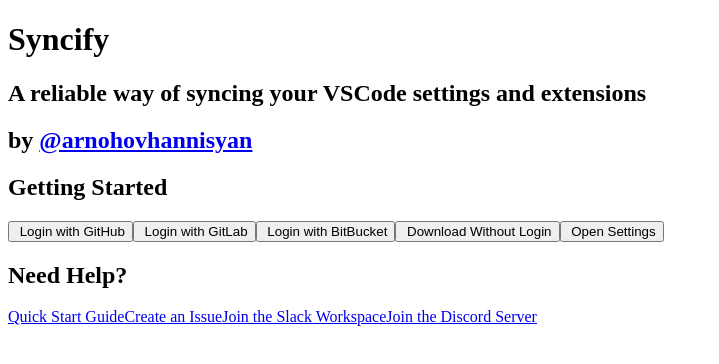
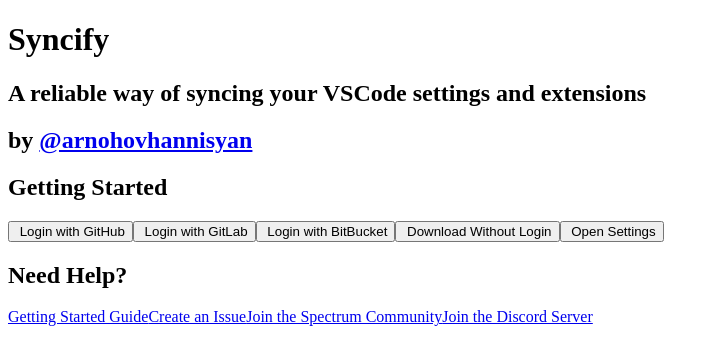
Before and after one commit to arnohovhannisyan/syncify-webviews, a React (Vite) app: page / in a window 1280 px wide. Shown: the top 364 px of the page, without its empty margins (0-719 px from the left). Built offline with nearby package versions, Linux system fonts and the light colour scheme.

Commit message:
Update links

```diff
--- a/src/pages/landing/index.tsx
+++ b/src/pages/landing/index.tsx
@@ -58,9 +58,9 @@ export const LandingPage = (): h.JSX.Element => {
 				<div class={styles.subGrid}>
 					<a
 						class={componentStyles.button}
-						href="https://github.com/arnohovhannisyan/vscode-syncify/wiki/Quick-Start"
+						href="https://arnohovhannisyan.space/vscode-syncify/docs/getting-started/prerequisites"
 					>
-						Quick Start Guide
+						Getting Started Guide
 					</a>
 					<a
 						class={componentStyles.button}
@@ -70,9 +70,9 @@ export const LandingPage = (): h.JSX.Element => {
 					</a>
 					<a
 						class={componentStyles.button}
-						href="https://join.slack.com/t/vscode-syncify/shared_invite/enQtNzc5MjYyMjYyNzEwLWQ5MGMxNDljZjk5NmYwNWZlYTBmYjk0MjliNjgyYWRkM2NiYjU2YjExY2RmODg2MGIyZTUwY2YzYWM2YThjMmM"
+						href="https://spectrum.chat/vscode-syncify"
 					>
-						Join the Slack Workspace
+						Join the Spectrum Community
 					</a>
 					<a class={componentStyles.button} href="https://discord.gg/DwFKj57">
 						Join the Discord Server
```
